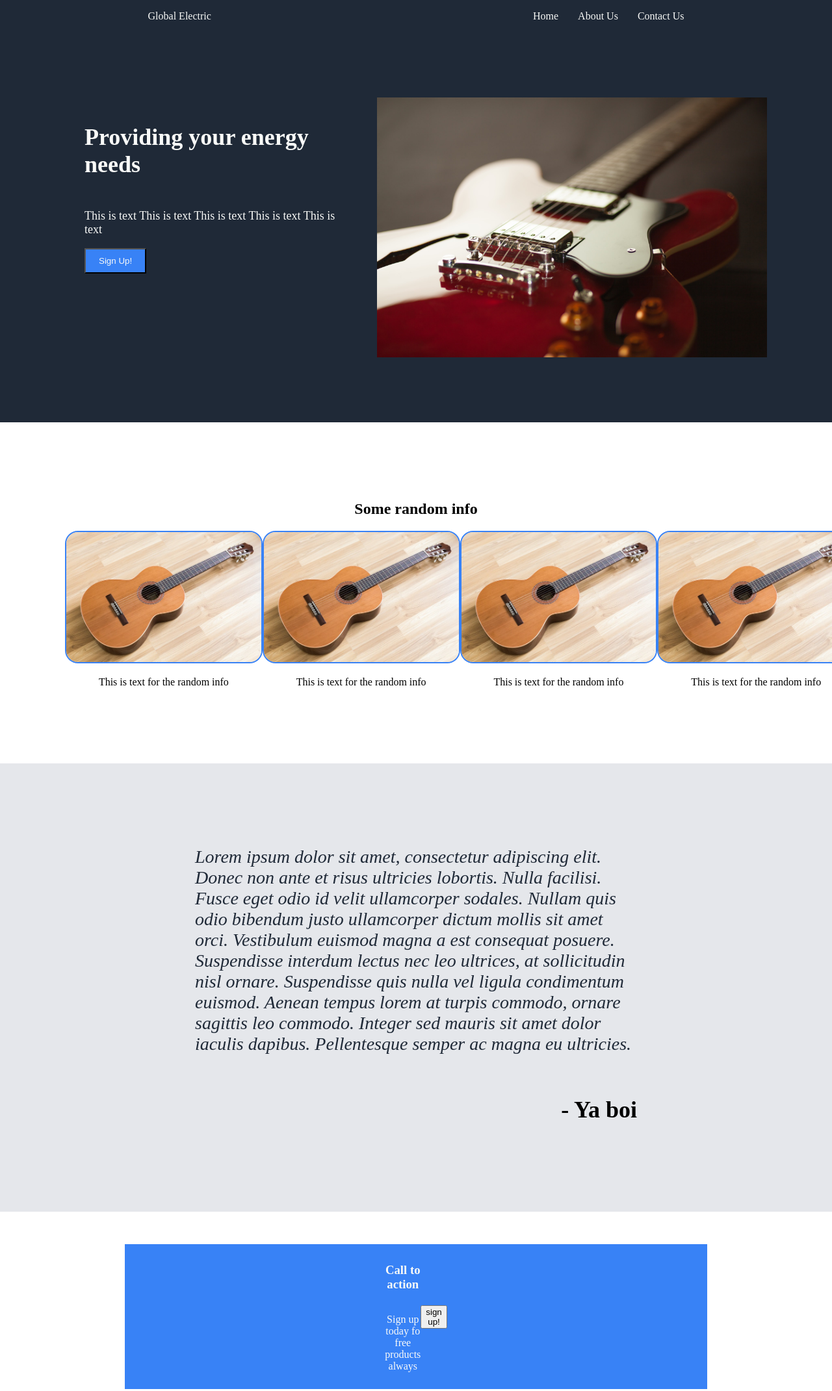
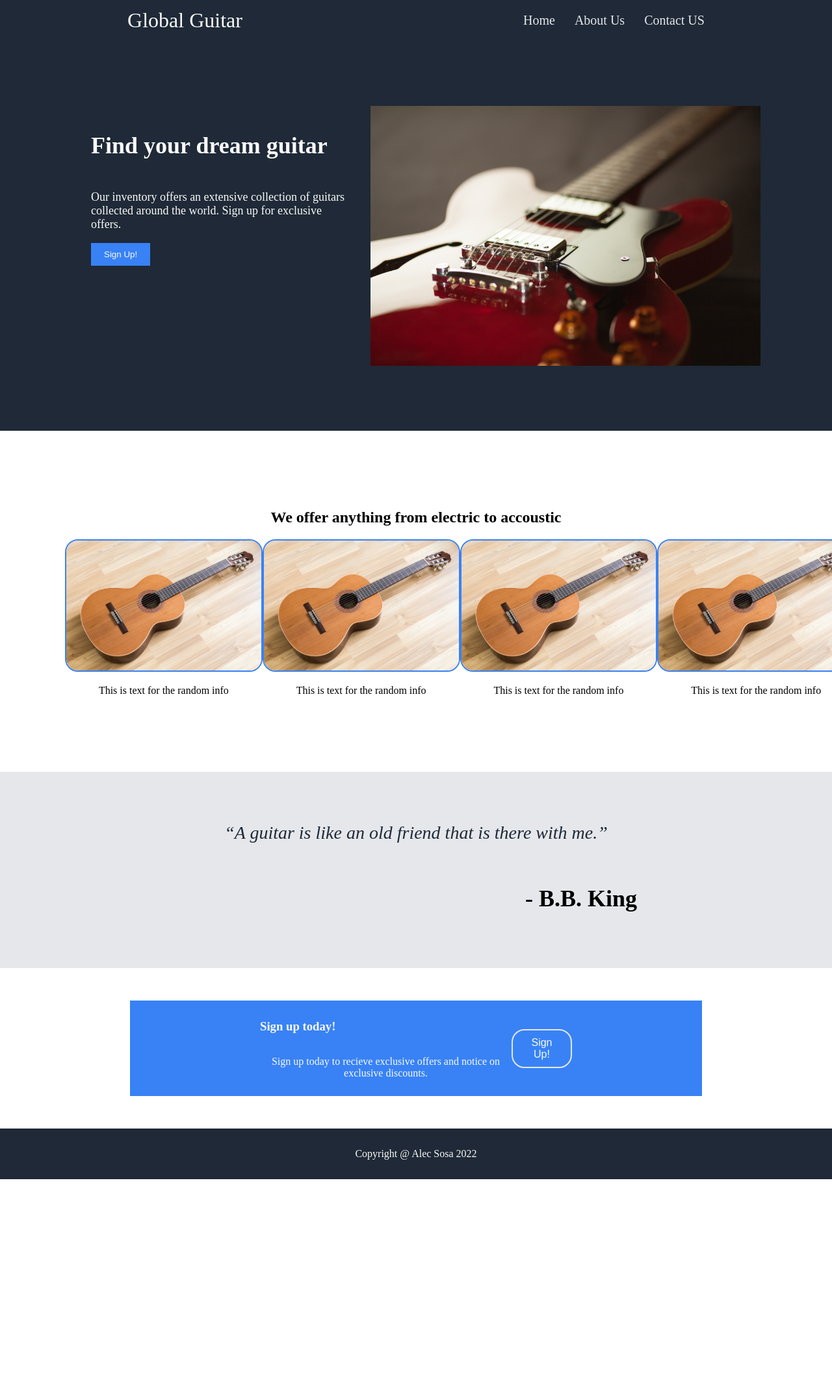
Before and after one commit to asosa223/landing-page, a plain HTML site: page index.html in a window 1280 px wide. Shown: the top 2141 px of the page at 65% size. After the commit the page ends 1815 px from the top, so only its background shows below. Drawn offline with Linux system fonts and the light colour scheme.

Commit message:
Update
Added more styling and fixed some flex items

```diff
--- a/index.html
+++ b/index.html
@@ -9,12 +9,14 @@
 </head>
 <body>
     <div class="header">
-        Global Electric
+        <div class="header-title">
+            Global Guitar
+        </div>
         <div class="nav-bar">
             <ul>
-                <li>Home</li>
-                <li>About Us</li>
-                <li>Contact Us</li>
+                <li><a href="#">Home</a></li>
+                <li><a href="#">About Us</a></li>
+                <li><a href="#">Contact US</a></li>
             </ul>
         </div>
     </div>
@@ -22,8 +24,8 @@
         <div class="main-body-banner">
             <div class="main-body-banner-container">
                 <div class="main-body-banner-content">
-                    <h2>Providing your energy needs</h2>
-                    <p>This is text This is text This is text This is text This is text</p>
+                    <h2>Find your dream guitar</h2>
+                    <p>Our inventory offers an extensive collection of guitars collected around the world. Sign up for exclusive offers.</p>
                     <button type="button">Sign Up!</button>
                 </div>
                 <div class="main-body-banner-image">
@@ -32,7 +34,7 @@
             </div>
         </div>
         <div class="main-body-info">
-            <h2 class="info-title">Some random info</h2>
+            <h2 class="info-title">We offer anything from electric to accoustic</h2>
             <div class="info-container">
                 <div class="info">
                     <img src="./images/accoustic-guitar.jpg" alt="Accoustic Guitar">
@@ -53,16 +55,16 @@
             </div>
         </div>
         <div class="main-body-quote">
-            <p class="quote-text">Lorem ipsum dolor sit amet, consectetur adipiscing elit. Donec non ante et risus ultricies lobortis. Nulla facilisi. Fusce eget odio id velit ullamcorper sodales. Nullam quis odio bibendum justo ullamcorper dictum mollis sit amet orci. Vestibulum euismod magna a est consequat posuere. Suspendisse interdum lectus nec leo ultrices, at sollicitudin nisl ornare. Suspendisse quis nulla vel ligula condimentum euismod. Aenean tempus lorem at turpis commodo, ornare sagittis leo commodo. Integer sed mauris sit amet dolor iaculis dapibus. Pellentesque semper ac magna eu ultricies.</p>
-            <p class="quote-author">- Ya boi</p>
+            <p class="quote-text">“A guitar is like an old friend that is there with me.”</p>
+            <p class="quote-author">- B.B. King</p>
         </div>
         <div class="main-body-sign-up">
             <div class="sign-up-container">
                 <div class="sign-up-info">
-                    <h3 class="sign-up-header">Call to action</h3>
-                    <p>Sign up today fo free products always</p>
+                    <h3 class="sign-up-header">Sign up today!</h3>
+                    <p>Sign up today to recieve exclusive offers and notice on exclusive discounts.</p>
                 </div>
-                <button type="button">sign up!</button>
+                <button type="button">Sign Up!</button>
             </div>
         </div>
     </div>
--- a/style.css
+++ b/style.css
@@ -15,11 +15,26 @@ body {
     color: #F9FAF8;
 }
 
+.header-title {
+    font-size: 32px;
+}
+
 .nav-bar ul {
     display: flex;                          /*Add flex container to links*/
     gap: 30px;
     list-style-type: none;
+    font-size: 20px;
 }
+
+.nav-bar a:link {
+    text-decoration: none;
+    color: #e5e7eb;
+}
+
+.nav-bar a:visited {
+    color: #e5e7eb;
+}
+
 
 /***************************Banner*********************************************************/
 .main-body-banner {
@@ -57,6 +72,7 @@ body {
     background-color: #3882f6;
     color: #f9faf8;
     padding: 10px 20px;
+    border: none;
 }
 
 .main-body-banner-image {
@@ -86,8 +102,8 @@ body {
 .main-body-quote {
     display: flex;
     flex-direction: column;
-    align-items: flex-end;
-    padding: 100px 300px;
+    align-items: center;
+    padding: 50px 300px;
     background-color: #e5e7eb;
 }
 
@@ -101,20 +117,31 @@ p.quote-text {
 p.quote-author {
     font-size: 36px;
     font-weight: bold;
+    align-self: flex-end;
 }
 
 /***************************SIGN UP*********************************************************/
 .main-body-sign-up {
-    display: flex;
+    /*display: flex;*/
     justify-content: center;
+}
+
+.main-body-sign-up button {
+    background-color: #3882f6;
+    color: #f9faf8;
+    padding: 10px 20px;
+    border: 2px solid #e5e7eb;
+    border-radius: 20px;
+    font-size: 16px;
 }
 
 .sign-up-container {
     display: flex;
     margin: 50px 200px;
     background-color: #3882f6;
-    padding: 10px 400px;
+    padding: 10px 200px;
     align-items: center;
+    justify-content: space-evenly;
 }
 
 .sign-up-info {
```
